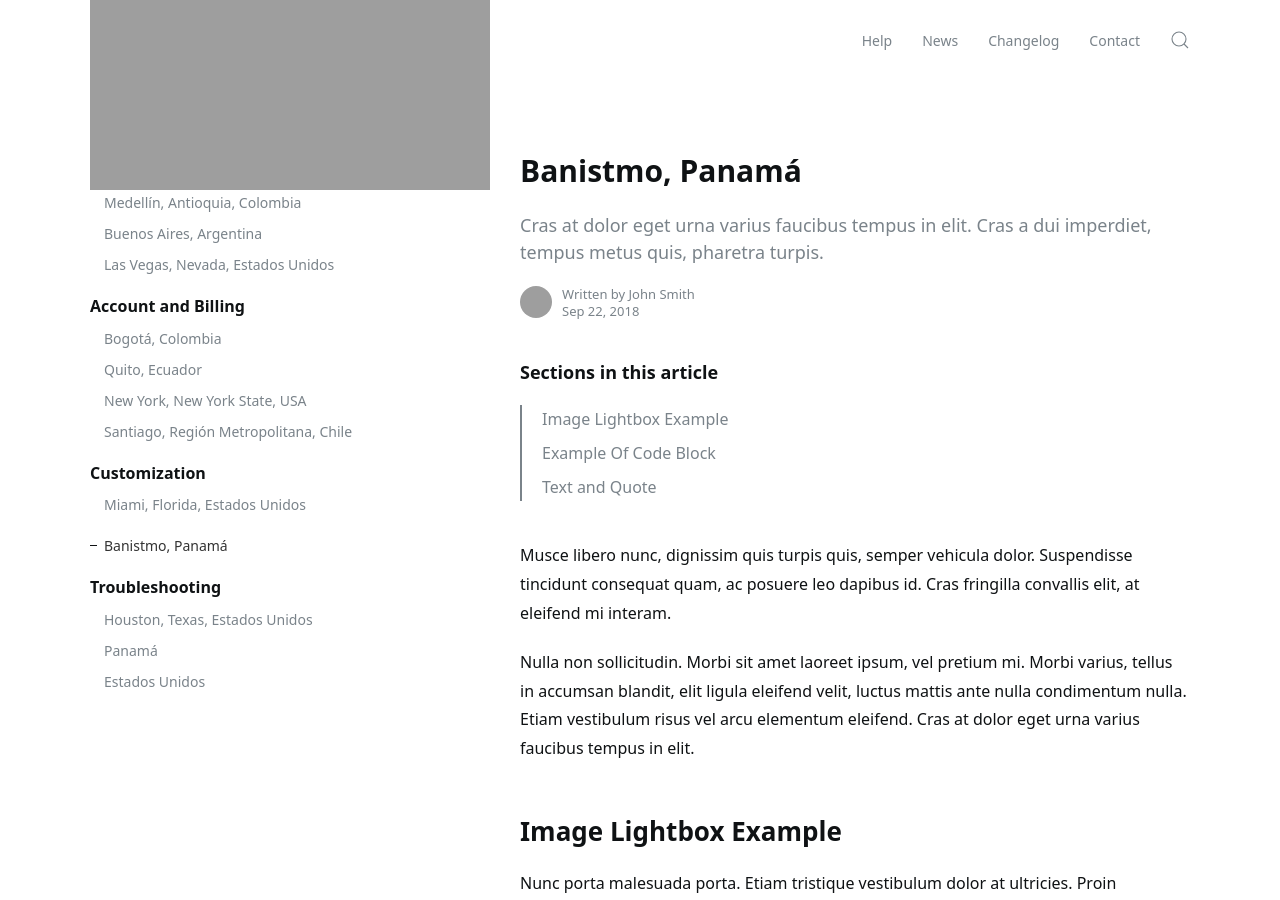
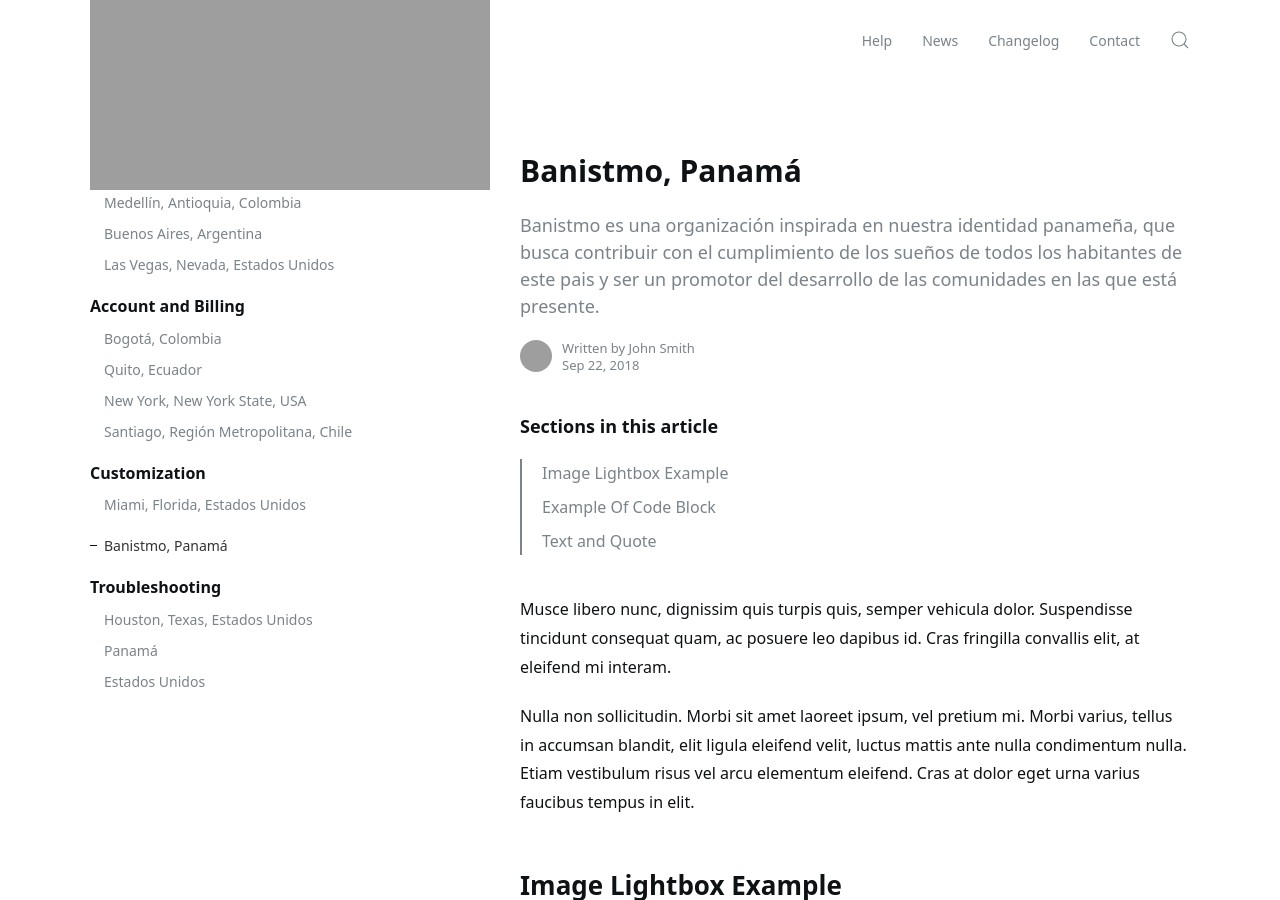
Before and after one commit to jelmii/jelmii.github.io, a Jekyll site: the page built from _docs/configuration.md, in a window 1280 px wide and 900 px high. Built offline with Jekyll 4.4.1, drawn with Linux system fonts in a browser that asks for light colours; grey boxes are pictures that could not be loaded.

Commit message:
Update configuration.md

```diff
--- a/_docs/configuration.md
+++ b/_docs/configuration.md
@@ -1,7 +1,7 @@
 ---
 layout: doc
 title: Banistmo, Panamá
-subtitle: Cras at dolor eget urna varius faucibus tempus in elit. Cras a dui imperdiet, tempus metus quis, pharetra turpis.
+subtitle: Banistmo es una organización inspirada en nuestra identidad panameña, que busca contribuir con el cumplimiento de los sueños de todos los habitantes de este pais y ser un promotor del desarrollo de las comunidades en las que está presente.
 author:
 tags: othertag
 ---
```
